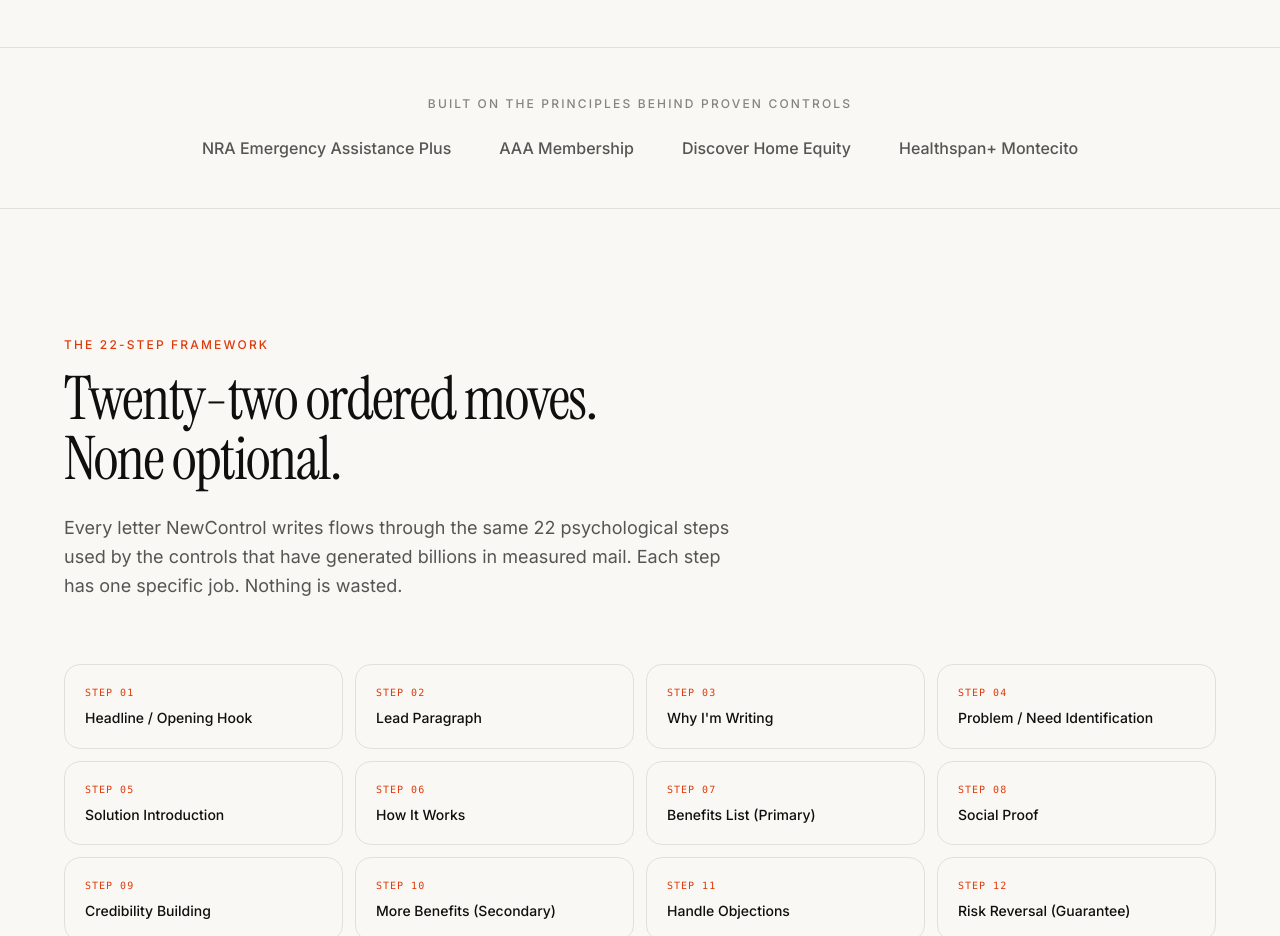
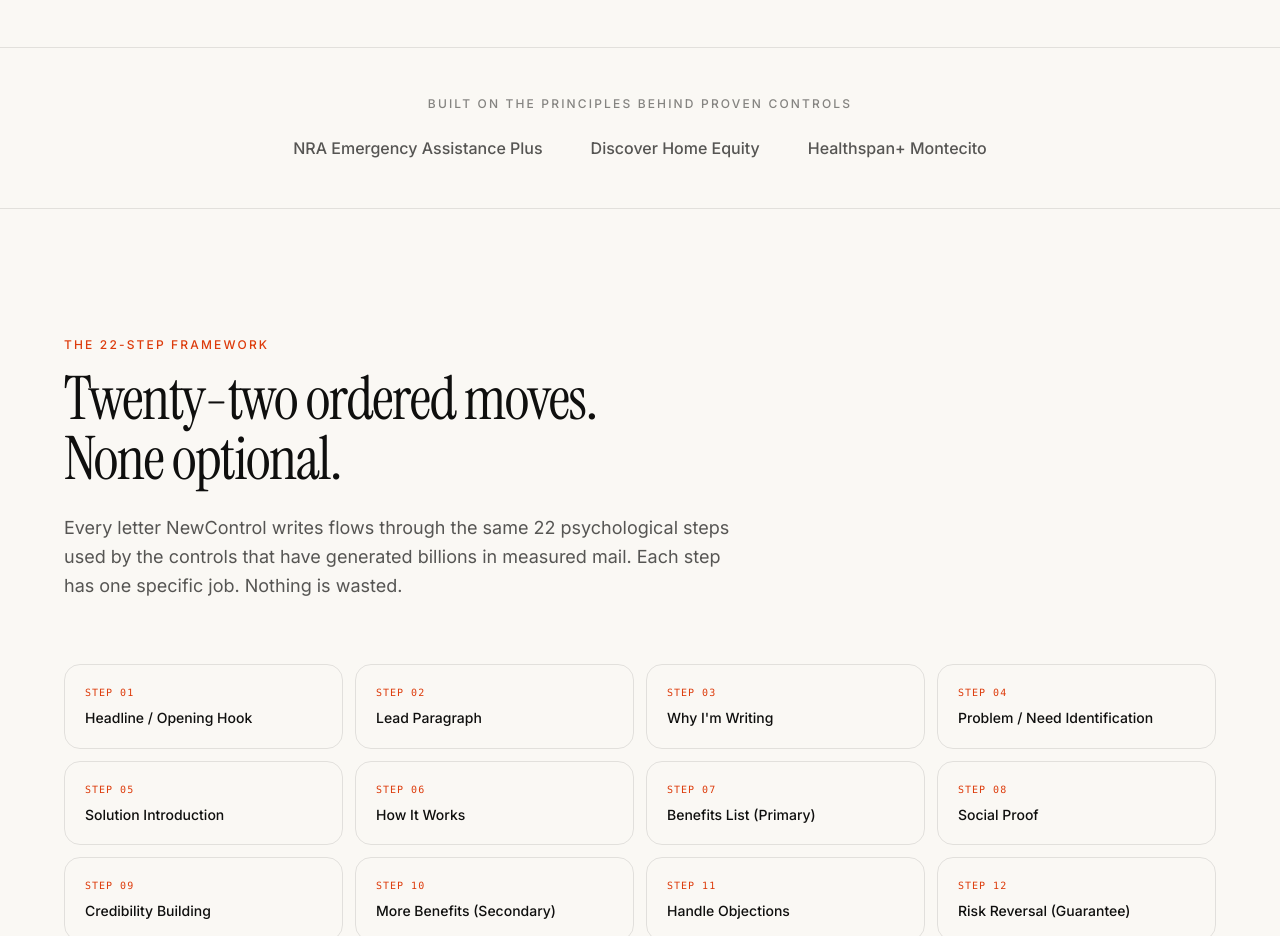
Before and after one commit to Obviouslyobvi/newcontrol.app, a Next.js app: page / in a window 1280 px wide. Shown: the part 900-1836 px from the top of the page. Built offline with nearby package versions, Linux system fonts and the light colour scheme.

Commit message:
Update TrustStrip.tsx

```diff
--- a/app/components/TrustStrip.tsx
+++ b/app/components/TrustStrip.tsx
@@ -1,6 +1,5 @@
 const controls = [
   "NRA Emergency Assistance Plus",
-  "AAA Membership",
   "Discover Home Equity",
   "Healthspan+ Montecito",
 ];
```
